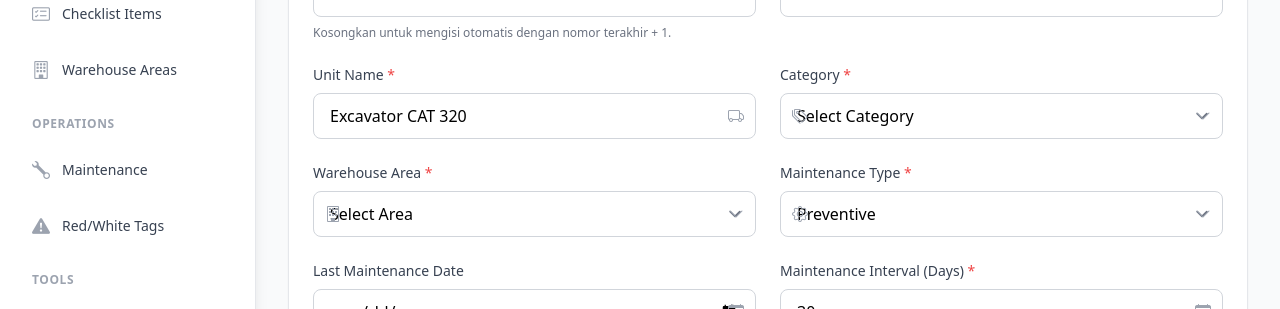
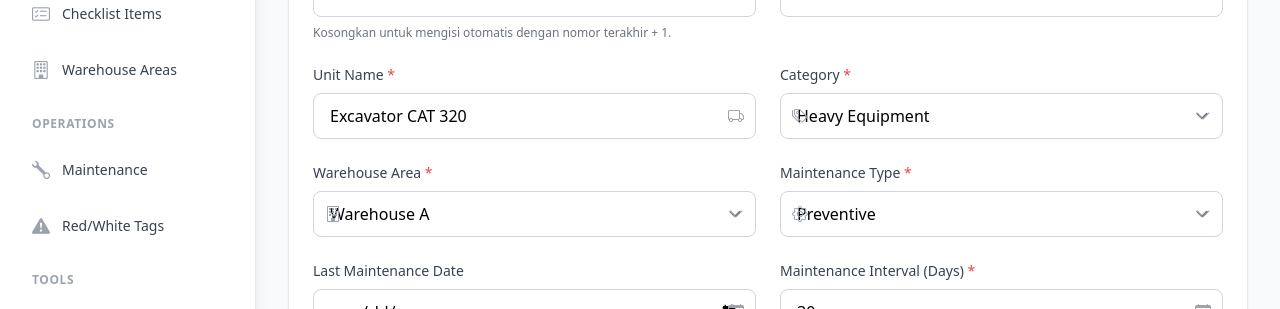
Before and after one commit to angfemas/amtpm-system-wh, a Laravel app: page /units/1/edit in a window 1280 px wide. Shown: the part 304-613 px from the top of the page. Run offline with Laravel 12, Linux system fonts and the light colour scheme; a user stored in the database is signed in; data comes from the database, SQL or seed files in the repository; style sheets or scripts are compiled from the project's sources.

Commit message:
fix(units): pre-select category/area/maintenance type on edit form
Co-Authored-By: ang_femas <ralfianfemas@gmail.com>

```diff
--- a/resources/views/units/edit.blade.php
+++ b/resources/views/units/edit.blade.php
@@ -92,7 +92,7 @@
                                 class="w-full appearance-none px-4 py-2.5 border border-gray-300 rounded-lg focus:outline-none focus:ring-2 focus:ring-red-500 focus:border-transparent">
                             <option value="">Select Category</option>
                             @foreach($categories as $category)
-                                <option value="{{ $category->id }}" {{ old('unit_category_id') == $category->id or $unit->unit_category_id == $category->id ? 'selected' : '' }}>
+                                <option value="{{ $category->id }}" @selected(old('unit_category_id', $unit->unit_category_id) == $category->id)>
                                     {{ $category->name }}
                                 </option>
                             @endforeach
@@ -116,7 +116,7 @@
                                 class="w-full appearance-none px-4 py-2.5 border border-gray-300 rounded-lg focus:outline-none focus:ring-2 focus:ring-red-500 focus:border-transparent">
                             <option value="">Select Area</option>
                             @foreach($areas as $area)
-                                <option value="{{ $area->id }}" {{ old('warehouse_area_id') == $area->id or $unit->warehouse_area_id == $area->id ? 'selected' : '' }}>
+                                <option value="{{ $area->id }}" @selected(old('warehouse_area_id', $unit->warehouse_area_id) == $area->id)>
                                     {{ $area->name }}
                                 </option>
                             @endforeach
@@ -137,9 +137,9 @@
                         <select id="jenis_maintenance"
                                 name="jenis_maintenance"
                                 class="w-full appearance-none px-4 py-2.5 border border-gray-300 rounded-lg focus:outline-none focus:ring-2 focus:ring-red-500 focus:border-transparent">
-                            <option value="preventive" {{ old('jenis_maintenance') == 'preventive' or $unit->jenis_maintenance == 'preventive' ? 'selected' : '' }}>Preventive</option>
-                            <option value="corrective" {{ old('jenis_maintenance') == 'corrective' or $unit->jenis_maintenance == 'corrective' ? 'selected' : '' }}>Corrective</option>
-                            <option value="predictive" {{ old('jenis_maintenance') == 'predictive' or $unit->jenis_maintenance == 'predictive' ? 'selected' : '' }}>Predictive</option>
+                            <option value="preventive" @selected(old('jenis_maintenance', $unit->jenis_maintenance) == 'preventive')>Preventive</option>
+                            <option value="corrective" @selected(old('jenis_maintenance', $unit->jenis_maintenance) == 'corrective')>Corrective</option>
+                            <option value="predictive" @selected(old('jenis_maintenance', $unit->jenis_maintenance) == 'predictive')>Predictive</option>
                         </select>
                         <i class="bi bi-gear absolute left-3 top-1/2 transform -translate-y-1/2 text-gray-400"></i>
                         <i class="bi bi-chevron-down absolute right-3 top-1/2 transform -translate-y-1/2 text-gray-400 pointer-events-none"></i>
```
